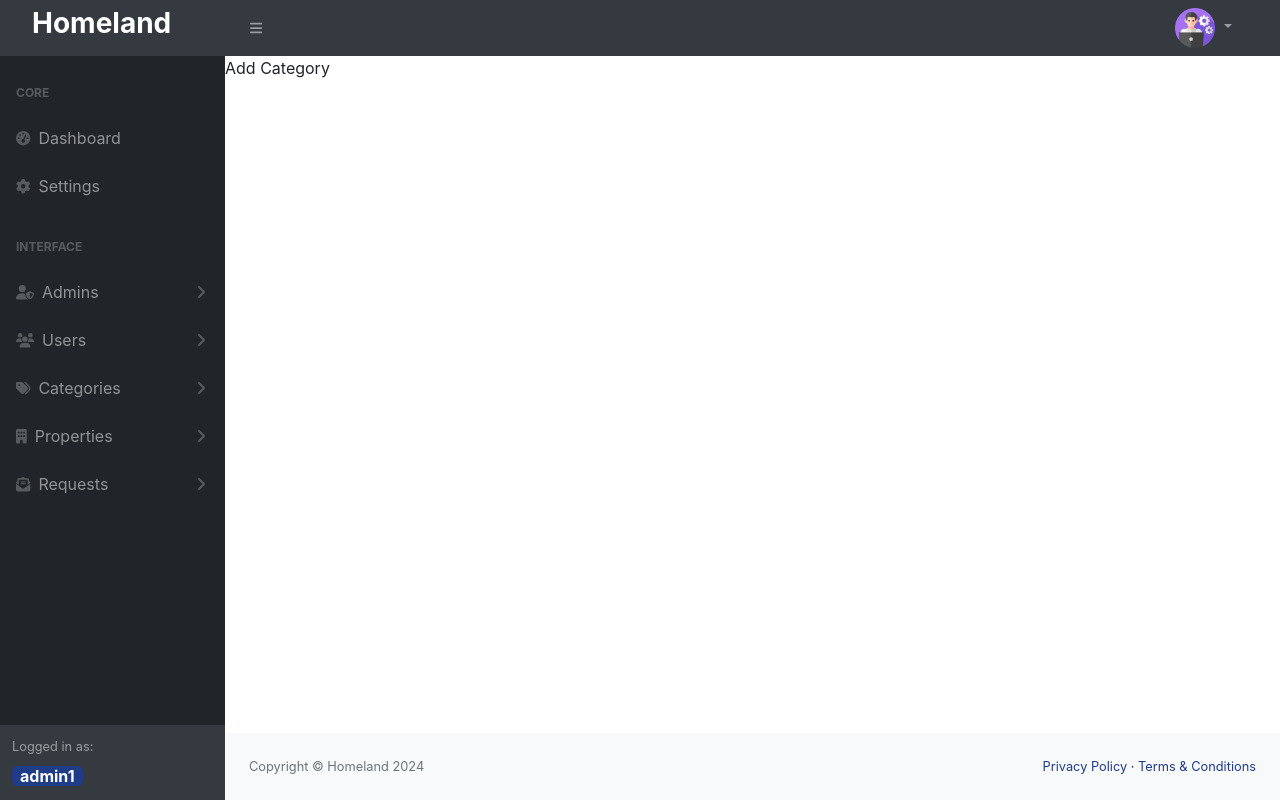
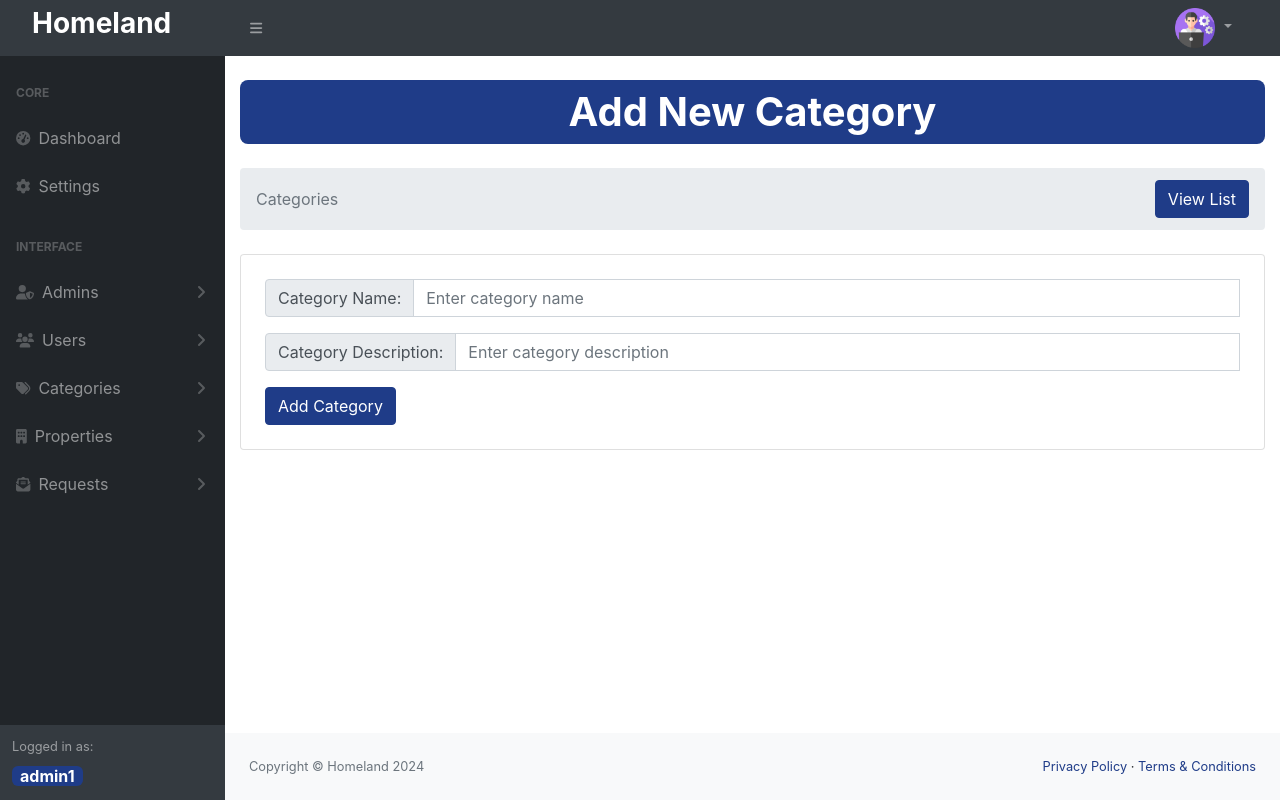
Before and after one commit to Adamo08/homeland, a PHP site: page /Homeland/admin-panel/categories/add-category.php in a window 1280 px wide. Run offline with PHP 8.4, Linux system fonts and the light colour scheme; the visitor is signed in with stand-in values (Sample User, id 1); data comes from the database, SQL or seed files in the repository; some libraries are stand-ins or nearby versions.

Commit message:
Adding categories to db

```diff
--- a/admin-panel/categories/add-category.php
+++ b/admin-panel/categories/add-category.php
@@ -1,8 +1,104 @@
 <?php require_once "../includes/header.php"?>
 
 
+<?php
+
+    if(isset($_POST['submit'])){
+
+        $errors = [];
+
+        $name = sanitizeInput($_POST['name']);
+        $description = sanitizeInput($_POST['description']);
+
+        // Validation
+        if (empty($name)){
+            $errors['name'] = "Name is required";
+        }
+        if (empty($description)){
+            $errors['description'] = "Description is required";
+        }
+
+        if (empty($errors)) {
+            // Insert data into database
+            $insertResult = insertCategory($name,$description);
+            if ($insertResult) {
+                $success = "Category created successfully";
+            }
+            else{
+                $error = "Failed to create category";
+            }
+        }
+
+    }
+
+
+?>
+
 <main>
-    Add Category
+
+    <section class="container mt-3">
+
+        <h1 class="my-4 font-weight-bold bg-primary text-white px-3 py-2 rounded-3 text-center">Add New Category</h1>
+        <ol class="breadcrumb mb-4 d-flex justify-content-between align-items-center">
+                    <li class="breadcrumb-item active">Categories</li>
+                    <a href="categories-list.php" class="btn btn-primary">View List</a>
+                </ol>
+        <div class="card p-4">
+            <form action="" method="POST">
+
+                <?php if(isset($success)):?>
+                    <div class="alert alert-success my-2">
+                        <?php echo $success ?? ''?>
+                    </div>
+                <?php endif;?>
+                <?php if(isset($error)):?>
+                    <div class="alert alert-danger my-2">
+                        <?php echo $error ?? ''?>
+                    </div>
+                <?php endif;?>
+
+                <!-- Category Name Input Group -->
+                <div class="mb-3 form-group">
+                    <div class="input-group has-validation">
+                        <span class="input-group-text">Category Name: </span>
+                        <input
+                            type="text"
+                            class="form-control <?php if(isset($errors['name'])) echo 'is-invalid'?>"
+                            id="categoryName"
+                            name="name"
+                            placeholder="Enter category name"
+                            value="<?=@$_POST['name']?>"
+                        >
+                        <div class="invalid-feedback">
+                            <?php echo $errors['name'] ?? ''?>
+                        </div>
+                    </div>
+                </div>
+
+                <!-- Category Description Input Group -->
+                <div class="mb-3 form-group">
+                    <div class="input-group has-validation">
+                        <span class="input-group-text">Category Description: </span>
+                        <input
+                            class="form-control <?php if(isset($errors['description'])) echo 'is-invalid'?>"
+                            id="categoryDescription"
+                            name="description"
+                            placeholder="Enter category description"
+                            value="<?=@$_POST['description']?>"
+                        ></input>
+                        <div class="invalid-feedback">
+                            <?php echo $errors['description'] ?? ''?>
+                        </div>
+                    </div>
+                </div>
+
+                <!-- Submit Button -->
+                <button class="btn btn-primary" type="submit" name="submit">Add Category</button>
+            </form>
+        </div>
+
+    </section>
+
 </main>
 
 
```
